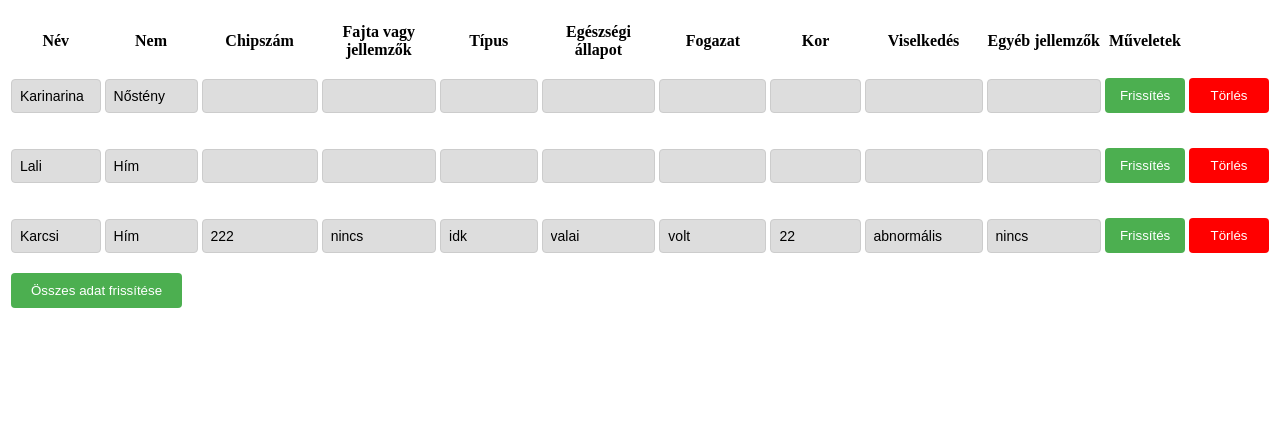
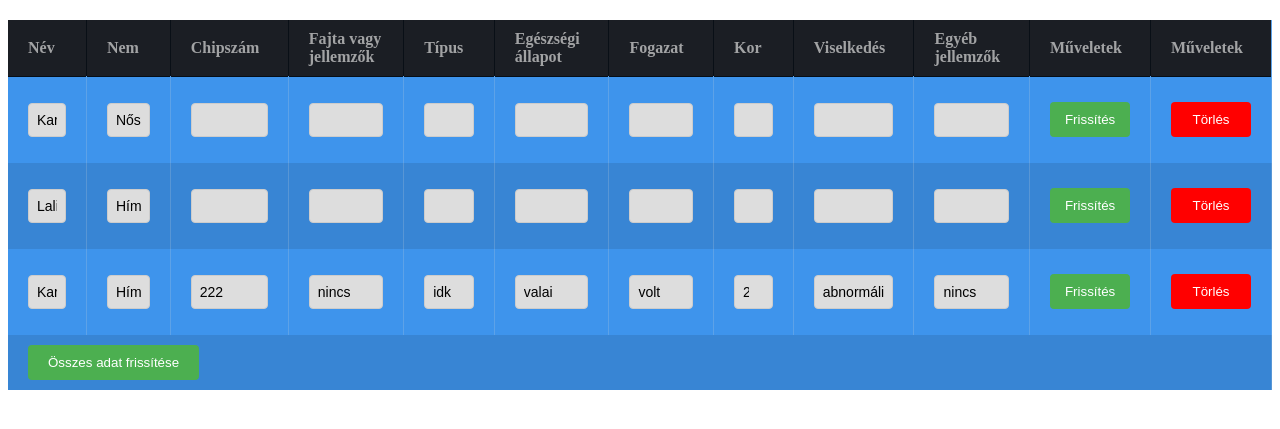
Before and after one commit to papmatedaniel/ujkutya, a Flask app: page /allatmodositasa in a window 1280 px wide. Shown: the part 164-593 px from the top of the page. Run offline with Flask 3, Linux system fonts and the light colour scheme.

Commit message:
ujdesingreform

```diff
--- a/static/allatmodositas.css
+++ b/static/allatmodositas.css
@@ -1,3 +1,4 @@
+
 header {
     background-color: #333;
     color: white;
@@ -92,3 +93,92 @@ button[type="submit"]:hover {
   background-color: darkred;
   transition: 0.5s ease;
 }
+
+
+.st_table_header {
+  position: -webkit-sticky;
+  position: sticky;
+  top: 0px;
+  z-index: 1;
+  background-color: rgb(27, 30, 36);
+  color: rgb(220, 220, 220);
+  }
+
+  .st_table_header h2 {
+  font-weight: 400;
+  margin: 0 20px;
+  padding: 20px 0 0;
+  }
+
+  .st_table_header .st_row {
+  color: rgba(220, 220, 220, 0.7);
+  }
+
+  .st_table_header .st_column {}
+
+  .st_viewport {
+    max-height: 500px;
+    overflow: auto;
+    }
+
+    [data-table_id="0"] {
+    background-color: rgb(62, 148, 236);
+    }
+
+    .st_table_header {
+    position: -webkit-sticky;
+    position: sticky;
+    top: 0px;
+    z-index: 1;
+    background-color: rgb(27, 30, 36);
+    color: rgb(220, 220, 220);
+    }
+
+    .st_table_header h2 {
+    font-weight: 400;
+    margin: 0 20px;
+    padding: 20px 0 0;
+    }
+
+    .st_table_header .st_row {
+    color: rgba(220, 220, 220, 0.7);
+    }
+
+    .st_table_header .st_column {}
+
+    .st_table {
+    display: table;
+    width: 100%;
+    border-collapse: collapse;
+    }
+
+    .st_table thead {
+    background-color: rgb(27, 30, 36);
+    color: rgb(220, 220, 220);
+    border-bottom: 1px solid rgba(0, 0, 0, 0.903);
+    }
+
+    .st_table thead th {
+      position: relative;
+      text-align: left; /* Balra igazítás */
+
+    }
+
+    .st_table thead th:not(:first-child)::before {
+      content: '';
+      position: absolute;
+      left: -1px;
+      top: 0;
+      height: 100%;
+      width: 1px;
+      background-color: rgba(0, 0, 0, 0.904);
+    }
+
+    .st_table th, .st_table td {
+    padding: 10px 20px;
+    border-right: 1px solid rgba(220, 220, 220, 0.2);
+    }
+
+    .st_table tbody tr:nth-child(even) {
+    background-color: rgba(0, 0, 0, 0.1);
+    }
--- a/static/style.css
+++ b/static/style.css
@@ -38,14 +38,14 @@ select {
     border: 1px solid #ccc;
     border-radius: 4px;
     font-size: 14px;
-    background-color: #ddd;
+    background-color: #B3E5FC;
 }
 
 
 /* Előző stílusok megtartása */
 
 form {
-    background-color: #6ea3b4;
+    background-color: rgb(62, 148, 236);
     padding: 20px;
     border-radius: 8px;
     width: 400px;
--- a/templates/allatmodositasa.html
+++ b/templates/allatmodositasa.html
@@ -15,52 +15,56 @@
     <h1>Állatok szerkesztése</h1>
     <div class="header-buttons">
         <button onclick="location.href='/'">Vissza az főoldara</button>
-        <button onclick="location.href='/'">Táblázat megtekintése</button>
+        <button onclick="location.href='/tablazat'">Táblázat megtekintése</button>
     </div>
 </header>
-
+<main class="st_viewport">
+    <div data-table_id="0">
         <form action="/allat_frissitese" method="post">
-    <table>
-        <tr>
-            <th>Név</th>
-            <th>Nem</th>
+            <table class="st_table">
+                <thead class="st_table_header">
+                    <tr class="st_row">
+                        <th class="st_column">Név</th>
+                        <th class="st_column">Nem</th>
                         <!-- Új oszlopok hozzáadása -->
-            <th>Chipszám</th>
-            <th>Fajta vagy jellemzők</th>
-            <th>Típus</th>
-            <th>Egészségi állapot</th>
-            <th>Fogazat</th>
-            <th>Kor</th>
-            <th>Viselkedés</th>
-            <th>Egyéb jellemzők</th>
-            <th>Műveletek</th>
-        </tr>
-        {% for allat in allatok %}
-        <tr>
-            <td><input type="text" name="nev{{ allat.id }}" value="{{ allat.nev.capitalize() }}" required></td>
-            <td><input type="text" name="nem{{ allat.id }}" value="{{ allat.nem }}" required></td>
-            <!-- Új oszlopokhoz input mezők hozzáadása -->
-            <td><input type="number" name="csipszam{{ allat.id }}" value="{{ allat.csipszam }}"></td>
-            <td><input type="text" name="fajta{{ allat.id }}" value="{{ allat.fajta }}"></td>
-            <td><input type="text" name="tipus{{ allat.id }}" value="{{ allat.tipus }}"></td>
-            <td><input type="text" name="egeszsegiallapot{{ allat.id }}" value="{{ allat.egeszsegiallapot }}"></td>
-            <td><input type="text" name="fogazat{{ allat.id }}" value="{{ allat.fogazat }}"></td>
-            <td><input type="number" name="kor{{ allat.id }}" value="{{ allat.kor }}"></td>
-            <td><input type="text" name="viselkedes{{ allat.id }}" value="{{ allat.viselkedes }}"></td>
-            <td><input type="text" name="egyeb{{ allat.id }}" value="{{ allat.egyeb }}"></td>
-            <!-- Műveletek oszlop -->
-            <td><button type="button" id="frissit" name="action" value="update_{{ allat.id }}">Frissítés</button></td>
-                <td><button type="button" id="torles" name="action" value="delete_{{ allat.id }}">Törlés</button></td>
+                        <th class="st_column">Chipszám</th>
+                        <th class="st_column">Fajta vagy jellemzők</th>
+                        <th class="st_column">Típus</th>
+                        <th class="st_column">Egészségi állapot</th>
+                        <th class="st_column">Fogazat</th>
+                        <th class="st_column">Kor</th>
+                        <th class="st_column">Viselkedés</th>
+                        <th class="st_column">Egyéb jellemzők</th>
+                        <th class="st_column">Műveletek</th>
+                        <th class="st_column">Műveletek</th>
 
                     </tr>
+                </thead>
+                <!-- Új oszlopokhoz input mezők hozzáadása -->
+                {% for allat in allatok %}
+                <tr class="st_row">
+                    <td class="st_column"><input type="text" name="nev{{ allat.id }}" value="{{ allat.nev.capitalize() }}" required></td>
+                    <td class="st_column"><input type="text" name="nem{{ allat.id }}" value="{{ allat.nem }}" required></td>
+                    <td class="st_column"><input type="number" name="csipszam{{ allat.id }}" value="{{ allat.csipszam }}"></td>
+                    <td class="st_column"><input type="text" name="fajta{{ allat.id }}" value="{{ allat.fajta }}"></td>
+                    <td class="st_column"><input type="text" name="tipus{{ allat.id }}" value="{{ allat.tipus }}"></td>
+                    <td class="st_column"><input type="text" name="egeszsegiallapot{{ allat.id }}" value="{{ allat.egeszsegiallapot }}"></td>
+                    <td class="st_column"><input type="text" name="fogazat{{ allat.id }}" value="{{ allat.fogazat }}"></td>
+                    <td class="st_column"><input type="number" name="kor{{ allat.id }}" value="{{ allat.kor }}"></td>
+                    <td class="st_column"><input type="text" name="viselkedes{{ allat.id }}" value="{{ allat.viselkedes }}"></td>
+                    <td class="st_column"><input type="text" name="egyeb{{ allat.id }}" value="{{ allat.egyeb }}"></td>
+                    <td class="st_column"><button type="submit" id="frissit" name="action" value="update_{{ allat.id }}">Frissítés</button></td>
+                    <td class="st_column"><button type="submit" id="torles" name="action" value="delete_{{ allat.id }}">Törlés</button></td>
+                </tr>
                 {% endfor %}
-        <tr>
+                <tr class="st_row">
                     <td colspan="12"><button type="submit" name="action" value="update_all">Összes adat frissítése</button></td>
                 </tr>
             </table>
         </form>
 
-
+</div>
+</main>
 
 
 </body>
```
Also changed, not shown: templates/tablazat.html (+77 -24 lines), instance/allatok.db. Lines whose indentation alone changed are shown as unchanged.
